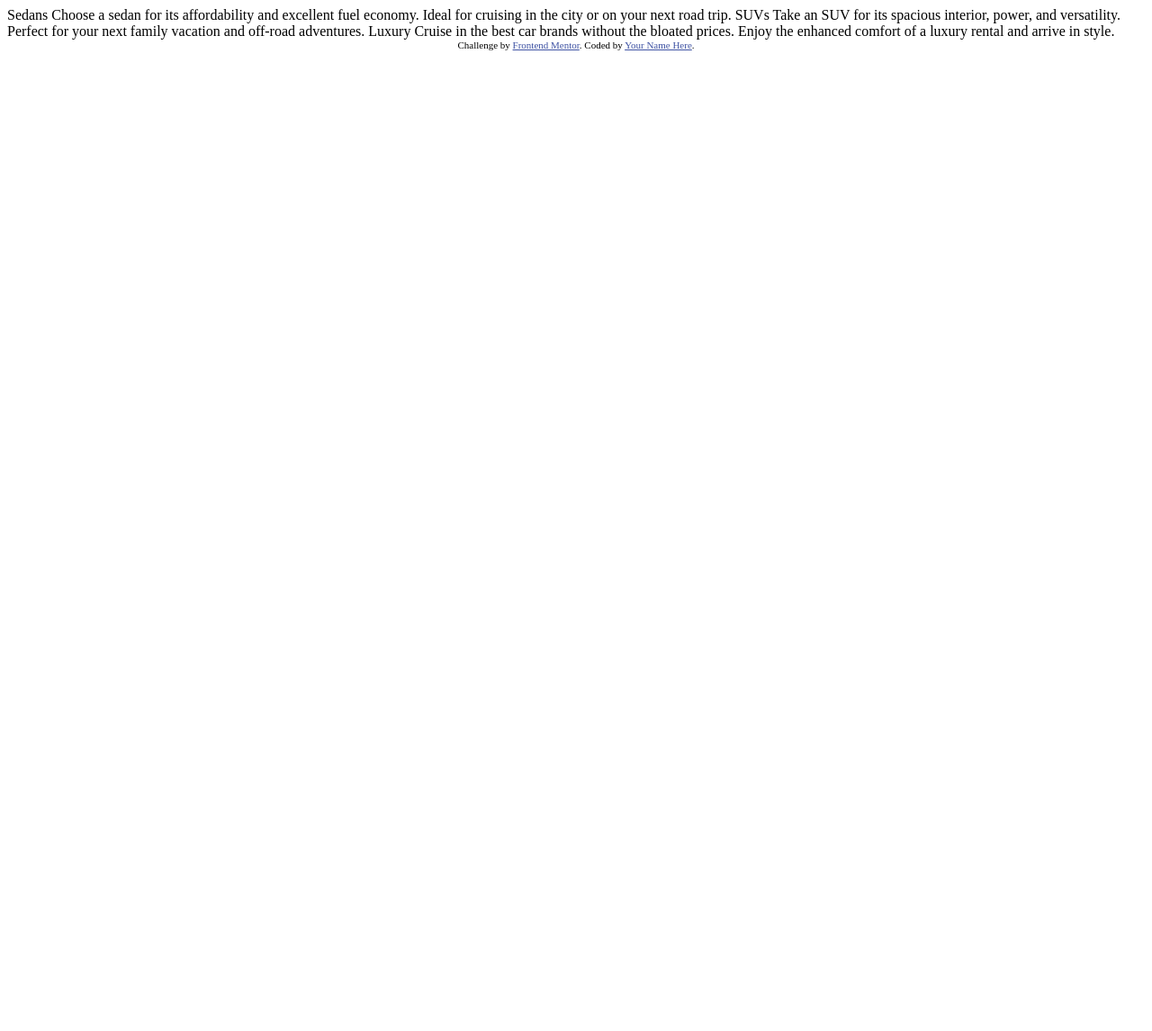
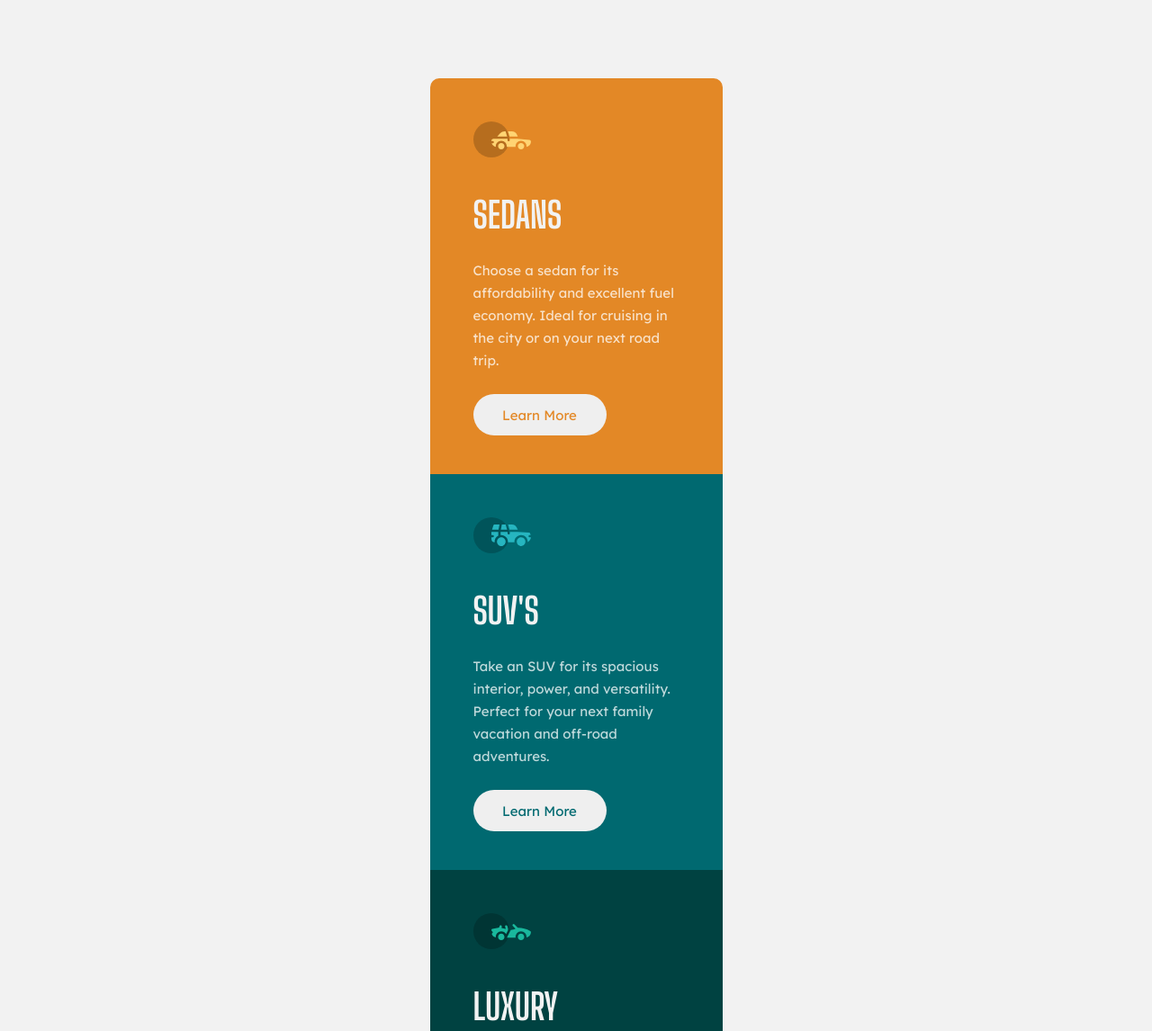
Before and after one commit to ingramirezrivera/3-column-preview-card-component, a plain HTML site: page index.html in a window 1280 px wide. Shown: the top 1146 px of the page at 90% size. Before the commit the page ends 800 px from the top, so only its background shows below. Drawn offline with Linux system fonts and the light colour scheme.

Commit message:
Challenge Done

```diff
--- a/index.html
+++ b/index.html
@@ -5,32 +5,44 @@
   <meta name="viewport" content="width=device-width, initial-scale=1.0"> <!-- displays site properly based on user's device -->
 
   <link rel="icon" type="image/png" sizes="32x32" href="./images/favicon-32x32.png">
-
+  <link rel="stylesheet" href="styles.css" class="css">
   <title>Frontend Mentor | 3-column preview card component</title>
 
   <!-- Feel free to remove these styles or customise in your own stylesheet 👍 -->
   <style>
-    .attribution { font-size: 11px; text-align: center; }
-    .attribution a { color: hsl(228, 45%, 44%); }
+
   </style>
 </head>
 <body>
+  <div class="main-container">
+    <article id="sedans">
+      <img src="./images/icon-sedans.svg" alt="Sedans">
+      <h2>Sedans</h2>
+      <p>Choose a sedan for its affordability and excellent fuel economy. Ideal for cruising in the city
+        or on your next road trip.</p>
+        <button class="btn" id="sedans-btn">Learn More</button>
+    </article>
 
-  Sedans
-  Choose a sedan for its affordability and excellent fuel economy. Ideal for cruising in the city
-  or on your next road trip.
+    <article id="suvs">
+      <img src="./images/icon-suvs.svg" alt="Sedans">
+      <h2>SUV's</h2>
+      <p> Take an SUV for its spacious interior, power, and versatility. Perfect for your next family vacation
+        and off-road adventures.</p>
+        <button class="btn" id="sedans-btn">Learn More</button>
+    </article>
 
-  SUVs
-  Take an SUV for its spacious interior, power, and versatility. Perfect for your next family vacation
-  and off-road adventures.
-
-  Luxury
-  Cruise in the best car brands without the bloated prices. Enjoy the enhanced comfort of a luxury
-  rental and arrive in style.
+    <article id="luxury">
+      <img src="./images/icon-luxury.svg" alt="Sedans">
+      <h2>Luxury</h2>
+      <p>Cruise in the best car brands without the bloated prices. Enjoy the enhanced comfort of a luxury
+        rental and arrive in style.</p>
+        <button class="btn" id="sedans-btn">Learn More</button>
+    </article>
+  </div>
 
   <div class="attribution">
     Challenge by <a href="https://www.frontendmentor.io?ref=challenge" target="_blank">Frontend Mentor</a>.
-    Coded by <a href="#">Your Name Here</a>.
+    Coded by <a href="https://danielramirezrivera.com">Daniel Ramírez Rivera</a>.
   </div>
 </body>
 </html>
--- /dev/null
+++ b/styles.css
@@ -0,0 +1,124 @@
+@import url('https://fonts.googleapis.com/css2?family=Big+Shoulders+Display:wght@700&family=Lexend+Deca&display=swap');
+
+:root {
+    --BrightOrange: hsl(31, 77%, 52%);
+    --DarkCyan: hsl(184, 100%, 22%);
+    --VeryDarkCyan: hsl(179, 100%, 13%);
+    --TransparentWhite: hsla(0, 0%, 100%, 0.75);
+    --VeryLightGray: hsl(0, 0%, 95%);
+    --Lexend: 'Lexend Deca', sans-serif;
+    --BigShouldres: 'Big Shoulders Display', cursive;
+}
+
+*{
+    margin: 0;
+    padding: 0;
+    box-sizing: border-box;
+}
+
+html {
+    font-size: 62.5%;
+}
+
+body{
+    font-size: 1.5rem;
+    font-family: var(--Lexend);
+    background: var(--VeryLightGray);
+}
+
+.main-container{
+    border-radius: 10px;
+    overflow: hidden;
+    width: 325px;
+    margin: 87px auto 45px;
+}
+article {
+    width: 100%;
+    height: 440px;
+    padding: 48px;
+}
+#sedans {
+    background-color: var(--BrightOrange);
+}
+#suvs {
+    background-color: var(--DarkCyan);
+}
+#luxury {
+    background-color: var(--VeryDarkCyan);
+}
+img {
+    margin-bottom: 36px;
+}
+h2 {
+    color: var(--VeryLightGray);
+    font-family: var(--BigShouldres);
+    font-size: 4rem;
+    text-transform: uppercase;
+    margin-bottom: 25px;
+}
+p{
+    color: var(--TransparentWhite);
+    line-height: 25px;
+    margin-bottom: 25px;
+}
+button {
+    width: 148px;
+    height: 46px;
+    border-radius: 45px;
+    border-style: none;
+    background-color: var(--);
+    font-family: var(--Lexend);
+    font-size: 1.5rem;
+}
+
+#sedans button {
+    color: var(--BrightOrange);
+}
+#sedans button:hover{
+    background-color: var(--BrightOrange);
+    color: var(--VeryLightGray);
+}
+#suvs button {
+    color: var(--DarkCyan);
+}
+#suvs button:hover{
+    background-color: var(--DarkCyan);
+    color: var(--VeryLightGray);
+}
+#luxury button {
+    color: var(--VeryDarkCyan);
+}
+#luxury button:hover{
+    background-color: var(--VeryDarkCyan);
+    color: var(--VeryLightGray);
+}
+button:hover {
+    cursor: pointer;
+    border: 2px solid var(--VeryLightGray);
+}
+
+
+/************  Footer  ***************/
+.attribution {
+    font-size: 11px;
+    text-align: center;
+    margin-bottom: 50px;
+}
+.attribution a { color: hsl(228, 45%, 44%); }
+
+@media only screen and (min-width: 1440px){
+    .main-container {
+        display: flex;
+        width: 1059px;
+        margin: 150px auto 60px;
+    }
+    article {
+        height: 500px;
+    }
+    h2 {
+        margin-bottom: 35px;
+    }
+    p {
+        margin-bottom: 45px;
+    }
+}
```
